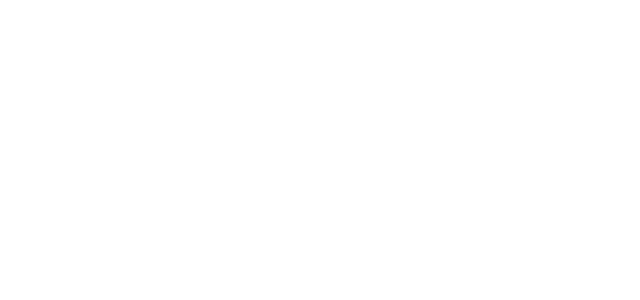
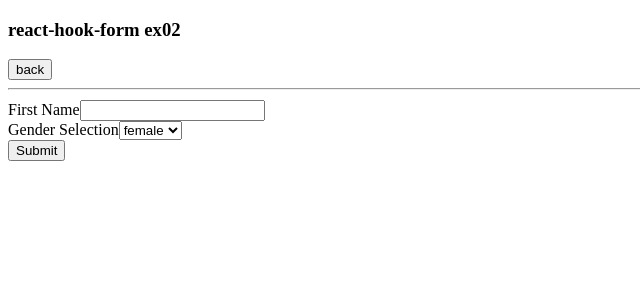
Before and after one commit to ddoolla/react_demo, a React (Vite) app: page /react-hook-form/ex02 in a window 1280 px wide. Before the commit this address had no page. Shown: the top 300 px of the page, without its empty margins (0-640 px from the left). Built offline with nearby package versions, Linux system fonts and the light colour scheme.

Commit message:
react-hook-form ex02 추가

```diff
--- a/src/components/TitleHeader.tsx
+++ b/src/components/TitleHeader.tsx
@@ -6,9 +6,10 @@ interface TitleHeaderProps {
 
 const TitleHeader = ({title}: TitleHeaderProps) => {
     return (
-        <div>
+        <div style={{marginBottom: '10px'}}>
             <h3>{title}</h3>
             <BackButton/>
+            <hr/>
         </div>
     )
 }
--- /dev/null
+++ b/src/components/button/BasicButton.tsx
@@ -0,0 +1,19 @@
+import {useNavigate} from "react-router-dom";
+
+interface BasicButtonProps {
+    text: string;
+    url: string;
+}
+
+const BasicButton = ({text, url}: BasicButtonProps) => {
+    const nav = useNavigate();
+
+    return (
+        <div>
+            <button
+                onClick={() => nav(url)}>{text}</button>
+        </div>
+    )
+}
+
+export default BasicButton;
--- a/src/features/react-hook-form/RhfEx01.tsx
+++ b/src/features/react-hook-form/RhfEx01.tsx
@@ -26,7 +26,7 @@ const RhfEx01 = () => {
                 {/* handleSubmit 이 onSubmit 을 호출하여 Inputs 를 검증 */}
                 <form onSubmit={handleSubmit(onSubmit)}>
                     <div>
-                        {/* register 함수를 호출하여 훅에 등록 */}
+                        {/* input 필드를 register 함수를 호출하여 훅에 등록 */}
                         <input defaultValue="test" {...register("example")} />
                     </div>
                     <div>
--- /dev/null
+++ b/src/features/react-hook-form/RhfEx02.tsx
@@ -0,0 +1,53 @@
+import TitleHeader from "../../components/TitleHeader.tsx";
+import {SubmitHandler, useForm} from "react-hook-form";
+
+/**
+ * 필드 등록
+ * 1. form 인터페이스 정의
+ * 2. useForm 훅을 호출하여 register, handleSubmit 을 가져옴
+ * 3. 서브밋 함수(onSubmit)를 SubmitHandler 타입으로 정의
+ * 4. form - onSubmit 에 handleSubmit(onSubmit) 설정한다.
+ *    제출 시 handleSubmit 이 onSubmit 을 호출하여 form 인터페이스에 정의된
+ *    input 타입들을 검증한다.
+ * 5. input 필드에 register 을 등록한다
+ */
+enum GenderEnum {
+    female = "female",
+    male = "male",
+    other = "other"
+}
+
+interface IFormInput {
+    firstName: string;
+    gender: GenderEnum;
+}
+
+const RhfEx02 = () => {
+    const {register, handleSubmit } = useForm<IFormInput>();
+    const onSubmit: SubmitHandler<IFormInput> = (data) => {console.log(data)}
+
+    return (
+        <div>
+            <TitleHeader title={'react-hook-form ex02'} />
+            <div>
+                <form onSubmit={handleSubmit(onSubmit)}>
+                    <div>
+                        <label>First Name</label>
+                        <input type="text" {...register("firstName")} />
+                    </div>
+                    <div>
+                        <label>Gender Selection</label>
+                        <select {...register("gender")}>
+                            <option value="female">female</option>
+                            <option value="male">male</option>
+                            <option value="other">other</option>
+                        </select>
+                    </div>
+                    <input type="submit"/>
+                </form>
+            </div>
+        </div>
+    )
+}
+
+export default RhfEx02;
--- a/src/pages/react-hook-form/RhfTestPage.tsx
+++ b/src/pages/react-hook-form/RhfTestPage.tsx
@@ -1,15 +1,13 @@
-import {useNavigate} from "react-router-dom";
 import TitleHeader from "../../components/TitleHeader.tsx";
+import BasicButton from "../../components/button/BasicButton.tsx";
 
 const RhfTestPage = () => {
-    const nav = useNavigate();
 
     return (
         <div style={{display: 'flex', flexDirection: 'column', gap: 2}}>
             <TitleHeader title={"react-hook-form test"}/>
-            <div>
-                <button onClick={() => nav('/react-hook-form/ex01')}>ex01</button>
-            </div>
+            <BasicButton text={'ex01'} url={'/react-hook-form/ex01'} />
+            <BasicButton text={'ex02'} url={'/react-hook-form/ex02'} />
         </div>
     )
 }
--- a/src/routes/AppRoutes.tsx
+++ b/src/routes/AppRoutes.tsx
@@ -10,6 +10,7 @@ import RhfEx01 from "../features/react-hook-form/RhfEx01.tsx";
 import RhfmEx01 from "../features/react-hook-form-mui/RhfmEx01.tsx";
 import RhfTestPage from "../pages/react-hook-form/RhfTestPage.tsx";
 import RhfmTestPage from "../pages/react-hook-form-mui/RhfmTestPage.tsx";
+import RhfEx02 from "../features/react-hook-form/RhfEx02.tsx";
 
 const AppRoutes = () => {
     return (
@@ -31,6 +32,7 @@ const AppRoutes = () => {
             <Route path={"react-hook-form"}>
                 <Route path={"test"} element={<RhfTestPage />} />
                 <Route path={"ex01"} element={<RhfEx01 />} />
+                <Route path={"ex02"} element={<RhfEx02 />} />
             </Route>
 
             <Route path={"react-hook-form-mui"}>
```
